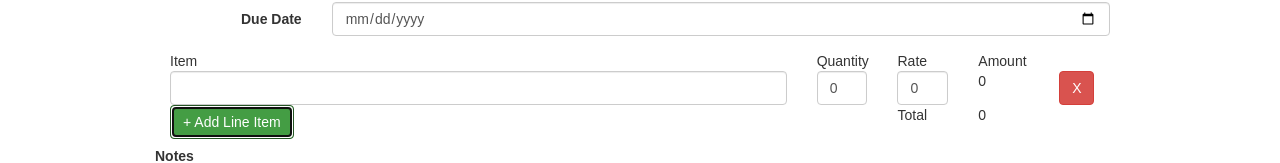
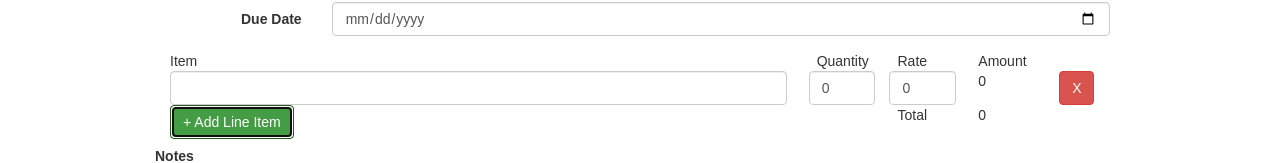
Before and after one commit to cg50x/invoice-generator, a React (Create React App) app: page / in a window 1280 px wide. Both pictures are taken after a click on the button "+ Add Line Item". Shown: the part 515-678 px from the top of the page. Built offline with nearby package versions, Linux system fonts and the light colour scheme.

Commit message:
Expand quantity and rate input fields

```diff
--- a/src/LineItemList.js
+++ b/src/LineItemList.js
@@ -41,13 +41,22 @@ class LineItemList extends Component {
     return (
         <Row key={index}>
           <Col sm={8}>
-            <FormControl type="text" value={lineItem.description} onChange={this.onLineItemDescriptionChange.bind(this, index)}/>
+            <FormControl
+              type="text"
+              value={lineItem.description}
+              onChange={this.onLineItemDescriptionChange.bind(this, index)}/>
           </Col>
-          <Col sm={1}>
-            <FormControl type="number" value={lineItem.quantity} onChange={this.onLineItemQuantityChange.bind(this, index)}/>
+          <Col sm={1} style={{ paddingLeft: '7px', paddingRight: '7px' }}>
+            <FormControl
+              type="number"
+              value={lineItem.quantity}
+              onChange={this.onLineItemQuantityChange.bind(this, index)}/>
           </Col>
-          <Col sm={1}>
-            <FormControl type="number" value={lineItem.rate} onChange={this.onLineItemRateChange.bind(this, index)}/>
+          <Col sm={1} style={{ paddingLeft: '7px', paddingRight: '7px' }}>
+            <FormControl
+              type="number"
+              value={lineItem.rate}
+              onChange={this.onLineItemRateChange.bind(this, index)}/>
           </Col>
           <Col sm={1}>
             {lineItem.quantity * lineItem.rate}
```
